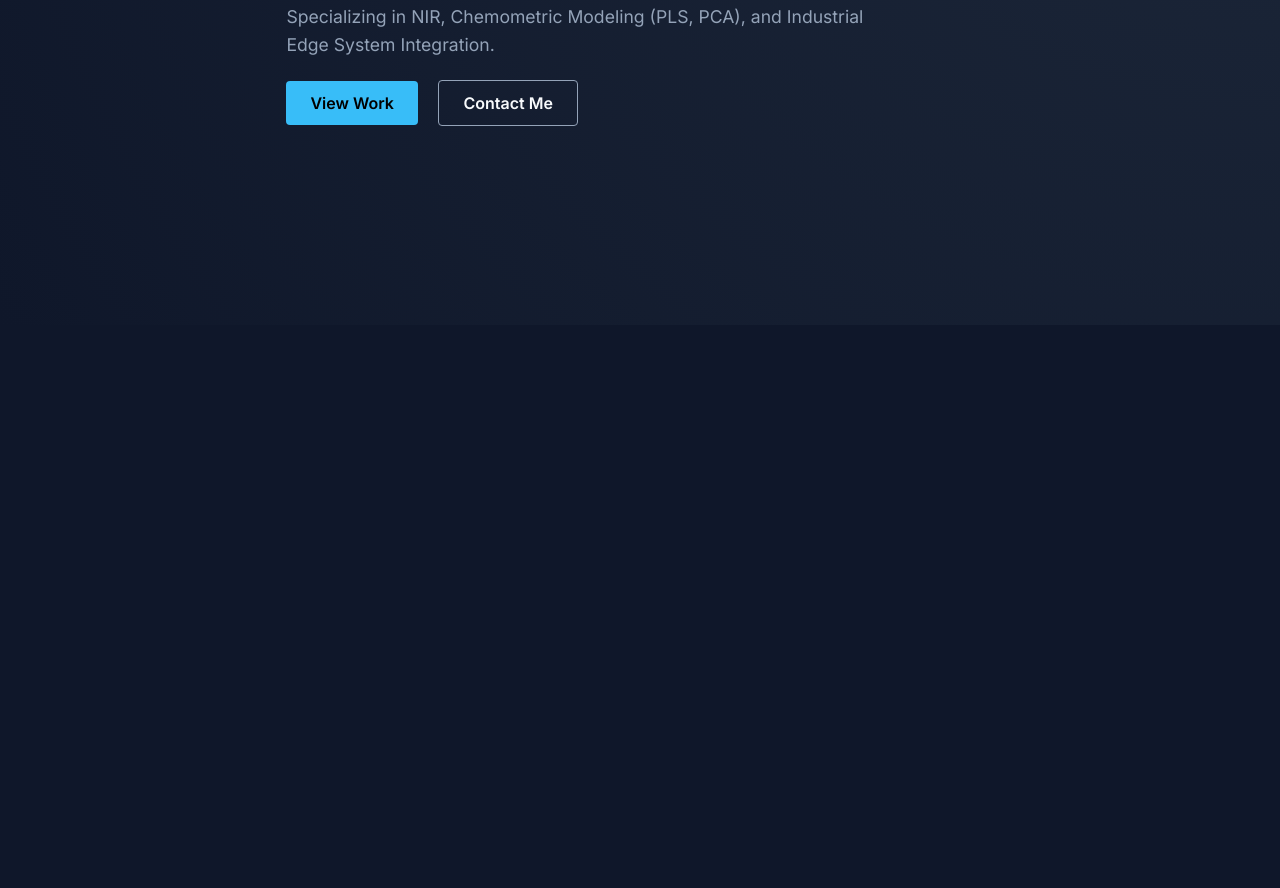
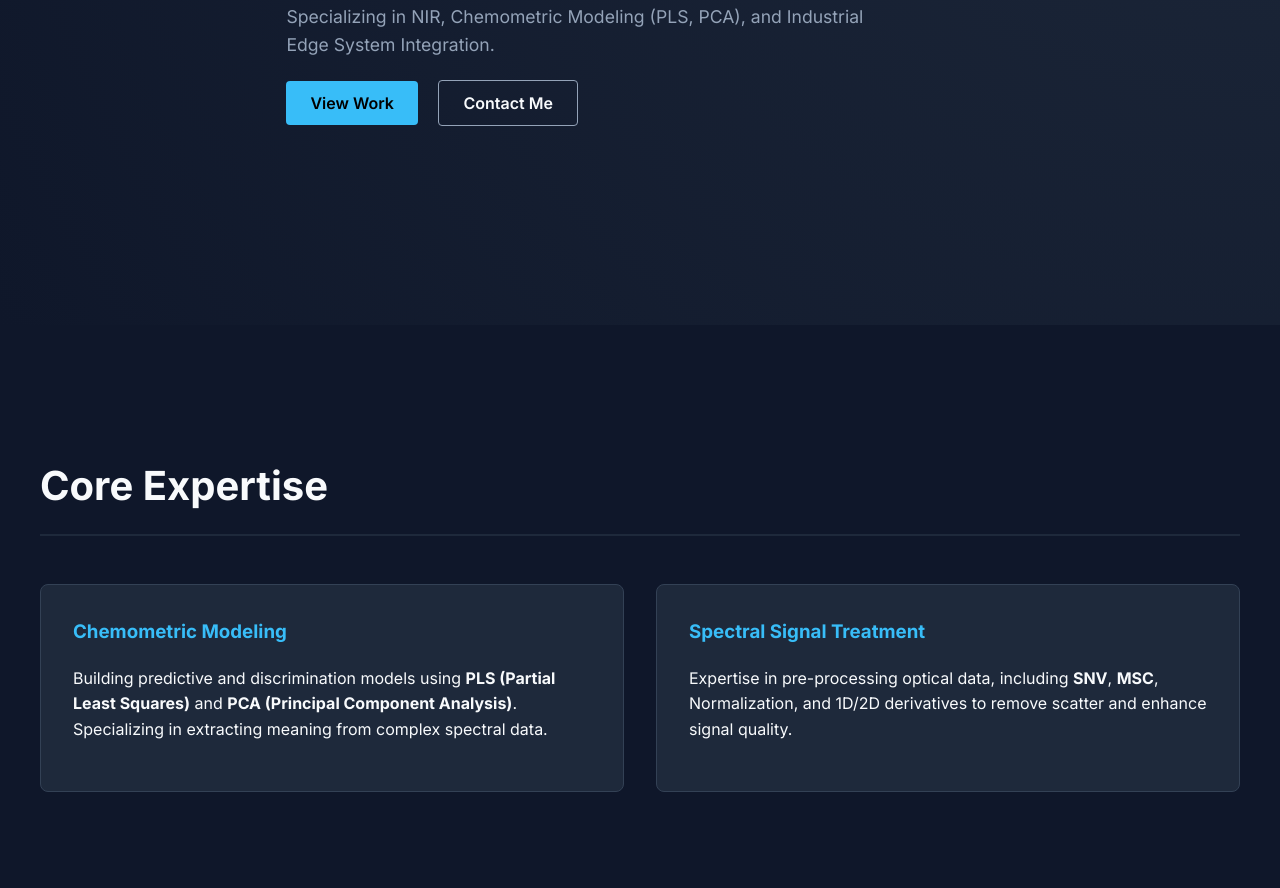
Before and after one commit to Aumdim7b5/portfolio, a plain HTML site: page index.html in a window 1280 px wide. Shown: the part 475-1363 px from the top of the page. Before the commit the page ends 800 px from the top, so only its background shows below. Drawn offline with Linux system fonts and the light colour scheme.

Commit message:
feat: add chemometrics expertise section

```diff
--- a/index.html
+++ b/index.html
@@ -20,6 +20,22 @@
         </div>
     </header>
 
+    <section id="expertise" class="section">
+        <div class="container">
+            <h2 class="section-title">Core Expertise</h2>
+            <div class="grid-2">
+                <div class="card">
+                    <h3>Chemometric Modeling</h3>
+                    <p>Building predictive and discrimination models using <strong>PLS (Partial Least Squares)</strong> and <strong>PCA (Principal Component Analysis)</strong>. Specializing in extracting meaning from complex spectral data.</p>
+                </div>
+                <div class="card">
+                    <h3>Spectral Signal Treatment</h3>
+                    <p>Expertise in pre-processing optical data, including <strong>SNV</strong>, <strong>MSC</strong>, Normalization, and 1D/2D derivatives to remove scatter and enhance signal quality.</p>
+                </div>
+            </div>
+        </div>
+    </section>
+
     <script src="script.js"></script>
 </body>
 </html>
--- a/styles.css
+++ b/styles.css
@@ -77,3 +77,34 @@ body {
 .btn.secondary:hover {
     border-color: var(--text-main);
 }
+
+.section {
+    padding: 6rem 0;
+}
+.section-title {
+    font-size: 2.5rem;
+    margin-bottom: 3rem;
+    color: var(--text-main);
+    border-bottom: 2px solid var(--surface-color);
+    padding-bottom: 1rem;
+}
+.grid-2 {
+    display: grid;
+    grid-template-columns: 1fr 1fr;
+    gap: 2rem;
+}
+.card {
+    background-color: var(--surface-color);
+    padding: 2rem;
+    border-radius: 8px;
+    border: 1px solid #334155;
+    transition: transform 0.3s ease;
+}
+.card:hover {
+    transform: translateY(-5px);
+    border-color: var(--accent-color);
+}
+.card h3 {
+    color: var(--accent-color);
+    margin-top: 0;
+}
```
